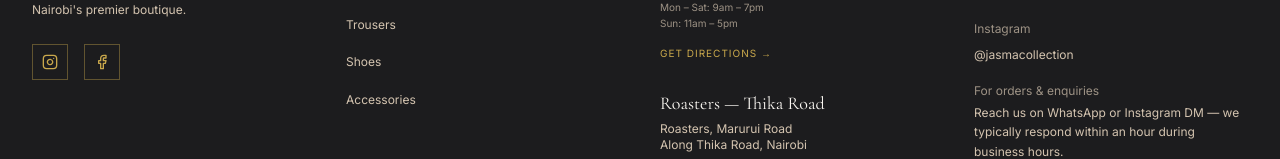
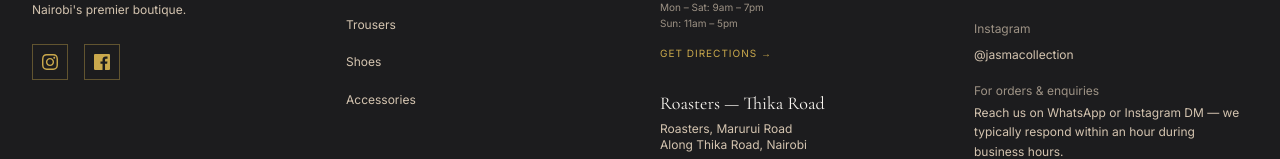
Before and after one commit to Ammaryasinn/Jasma-collections, a Next.js app in the folder apps/web/: page / in a window 1280 px wide. Shown: the part 3793-3952 px from the top of the page. Built offline with nearby package versions, Linux system fonts and the light colour scheme; no server answers.

Commit message:
fix: revert lucide-react social icons due to missing exports

```diff
--- a/apps/web/components/SiteFooter.tsx
+++ b/apps/web/components/SiteFooter.tsx
@@ -1,6 +1,5 @@
 import Link from "next/link";
 import Image from "next/image";
-import { Instagram, Facebook, MapPin, Phone, Clock } from "lucide-react";
 
 const SHOPS = [
   {
@@ -49,7 +48,9 @@
                 aria-label="Jasma Collections on Instagram"
                 className="w-9 h-9 border border-gold/40 flex items-center justify-center text-gold hover:bg-gold hover:text-charcoal transition-all duration-200"
               >
-                <Instagram className="w-4 h-4" />
+                <svg className="w-4 h-4" fill="currentColor" viewBox="0 0 24 24">
+                  <path d="M12 2.163c3.204 0 3.584.012 4.85.07 3.252.148 4.771 1.691 4.919 4.919.058 1.265.069 1.645.069 4.849 0 3.205-.012 3.584-.069 4.849-.149 3.225-1.664 4.771-4.919 4.919-1.266.058-1.644.07-4.85.07-3.204 0-3.584-.012-4.849-.07-3.26-.149-4.771-1.699-4.919-4.92-.058-1.265-.07-1.644-.07-4.849 0-3.204.013-3.583.07-4.849.149-3.227 1.664-4.771 4.919-4.919 1.266-.057 1.645-.069 4.849-.069zm0-2.163c-3.259 0-3.667.014-4.947.072-4.358.2-6.78 2.618-6.98 6.98-.059 1.281-.073 1.689-.073 4.948 0 3.259.014 3.668.072 4.948.2 4.358 2.618 6.78 6.98 6.98 1.281.058 1.689.072 4.948.072 3.259 0 3.668-.014 4.948-.072 4.354-.2 6.782-2.618 6.979-6.98.059-1.28.073-1.689.073-4.948 0-3.259-.014-3.667-.072-4.947-.196-4.354-2.617-6.78-6.979-6.98-1.281-.059-1.69-.073-4.949-.073zm0 5.838c-3.403 0-6.162 2.759-6.162 6.162s2.759 6.163 6.162 6.163 6.162-2.759 6.162-6.163c0-3.403-2.759-6.162-6.162-6.162zm0 10.162c-2.209 0-4-1.79-4-4 0-2.209 1.791-4 4-4s4 1.791 4 4c0 2.21-1.791 4-4 4zm6.406-11.845c-.796 0-1.441.645-1.441 1.44s.645 1.44 1.441 1.44c.795 0 1.439-.645 1.439-1.44s-.644-1.44-1.439-1.44z"/>
+                </svg>
               </a>
               <a
                 href="https://www.facebook.com/profile.php?id=100085444855018"
@@ -58,7 +59,9 @@
                 aria-label="Jasma Collections on Facebook"
                 className="w-9 h-9 border border-gold/40 flex items-center justify-center text-gold hover:bg-gold hover:text-charcoal transition-all duration-200"
               >
-                <Facebook className="w-4 h-4" />
+                <svg className="w-4 h-4" fill="currentColor" viewBox="0 0 24 24">
+                  <path d="M22.675 0h-21.35C.597 0 0 .597 0 1.325v21.351C0 23.403.597 24 1.325 24H12.82v-9.294H9.692v-3.622h3.128V8.413c0-3.1 1.893-4.788 4.659-4.788 1.325 0 2.463.099 2.795.143v3.24l-1.918.001c-1.504 0-1.795.715-1.795 1.763v2.313h3.587l-.467 3.622h-3.12V24h6.116c.73 0 1.323-.597 1.323-1.325V1.325C24 .597 23.403 0 22.675 0z" />
+                </svg>
               </a>
             </div>
           </div>
--- a/apps/web/tailwind.config.ts
+++ b/apps/web/tailwind.config.ts
@@ -88,3 +88,5 @@
   plugins: [],
 };
 export default config;
+
+// force rebuild
```
